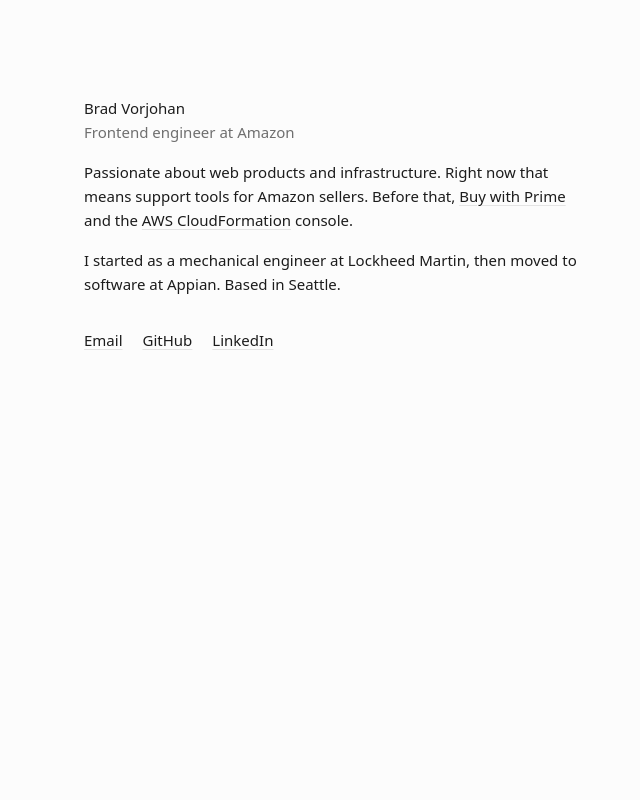
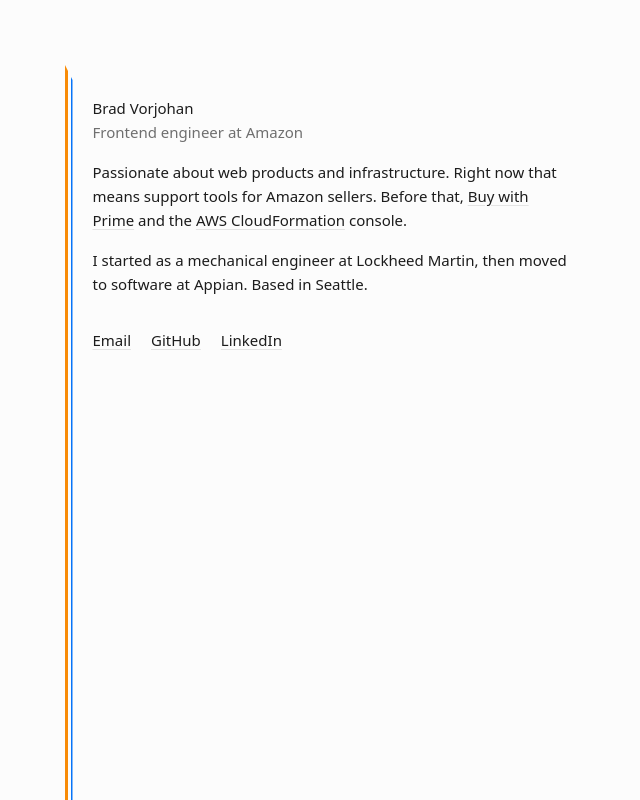
Before and after one commit to bvorjohan/brad-v-3, a plain HTML site: page index.html in a window 1280 px wide. Shown: the whole page, without its empty margins (308-948 px from the left). Drawn offline with Linux system fonts and the light colour scheme.

Commit message:
Add racing pinstripes and stable scrollbar gutter

```diff
--- a/index.html
+++ b/index.html
@@ -17,14 +17,35 @@
       :root { --bg: #111; --fg: #eee; --muted: #8f8f8f; --line: #2a2a2a; }
     }
     * { box-sizing: border-box; }
-    html { -webkit-text-size-adjust: 100%; -webkit-font-smoothing: antialiased; }
+    html { -webkit-text-size-adjust: 100%; -webkit-font-smoothing: antialiased; scrollbar-gutter: stable; }
     body {
       margin: 0;
       background: var(--bg);
       color: var(--fg);
       font: 15px/1.6 system-ui, -apple-system, "Segoe UI", Roboto, sans-serif;
     }
-    main { max-width: 34rem; margin: 0 auto; padding: 6rem 1.5rem 4rem; }
+    main {
+      position: relative;
+      max-width: 34rem;
+      min-height: 100vh;
+      margin: 0 auto;
+      padding: 6rem 1.5rem 4rem 2.5rem;
+    }
+    /* Racing pinstripes: orange (3px) and its complement (2px), angled cut
+       at the top, running to the bottom of the page */
+    main::before {
+      content: "";
+      position: absolute;
+      top: 4rem;
+      bottom: 0;
+      left: 0.75rem;
+      width: 8px;
+      background: linear-gradient(to right,
+        #f88b07 0 3px,
+        transparent 3px 6px,
+        #0774f8 6px 8px);
+      clip-path: polygon(0 0, 100% 1rem, 100% 100%, 0 100%);
+    }
     h1 { margin: 0; font-size: 15px; font-weight: 500; }
     p { margin: 0 0 1rem; }
     .muted { color: var(--muted); }
```
